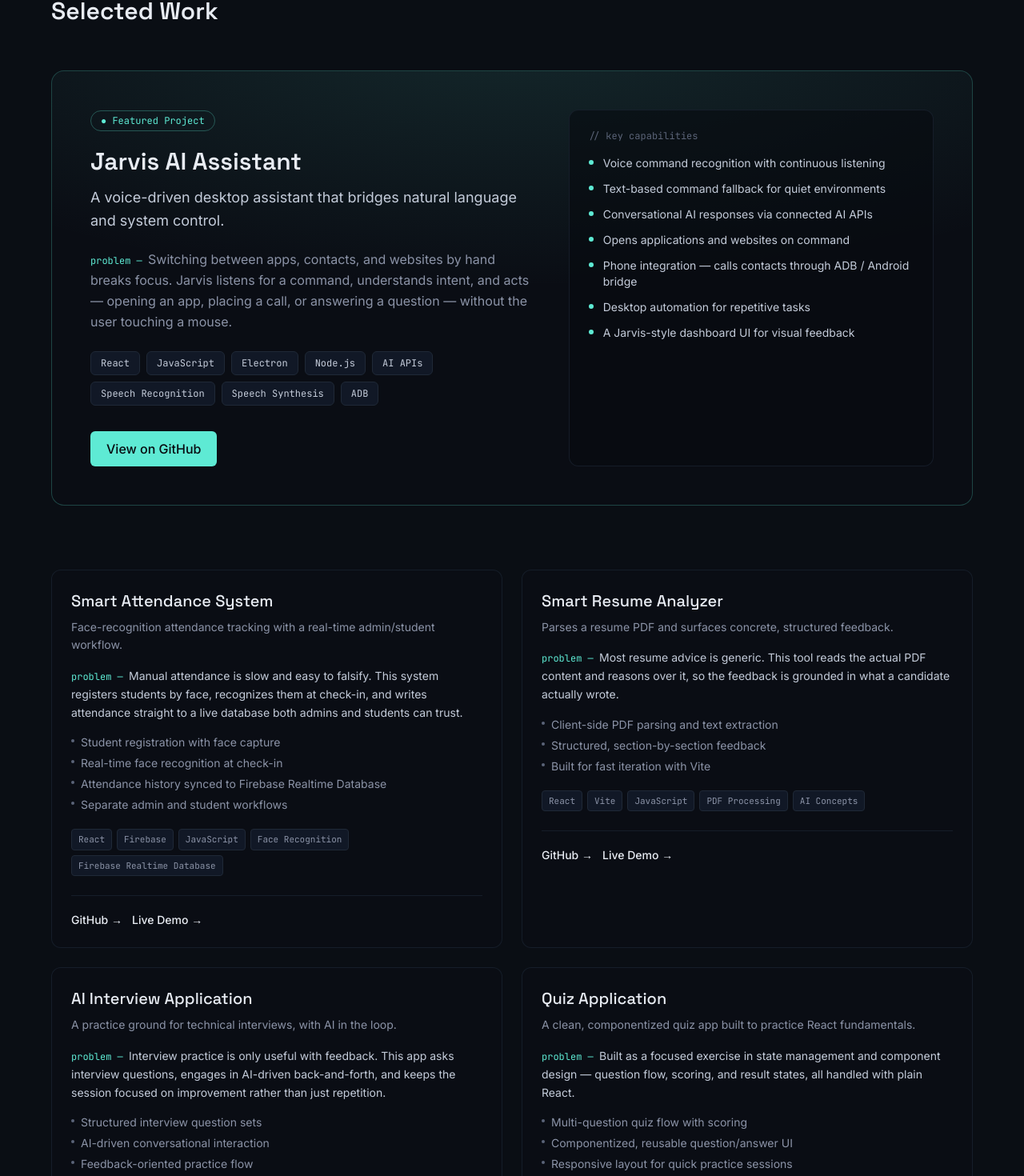
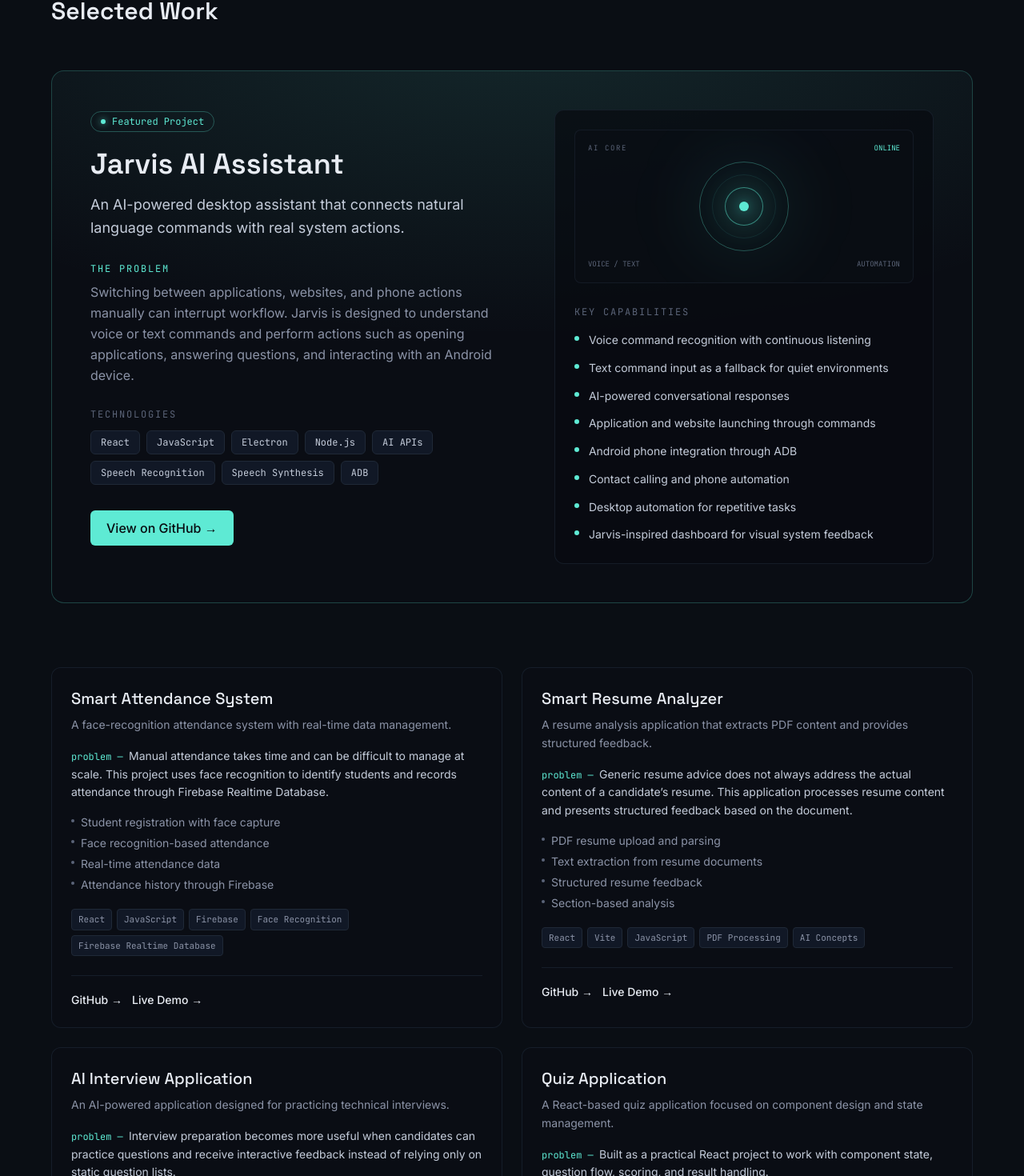
Before and after one commit to rakheebshaikh906-droid/My-Portfolio, a React (Vite) app: page / in a window 1280 px wide. Shown: the part 2671-4141 px from the top of the page at 80% size. Built offline with nearby package versions, Linux system fonts and the light colour scheme.

Commit message:
portfolio

```diff
--- a/src/components/FeaturedProject.jsx
+++ b/src/components/FeaturedProject.jsx
@@ -6,59 +6,132 @@ export default function FeaturedProject() {
 
   return (
     <Reveal className="mb-20">
-      <div className="relative rounded-2xl border border-signal-teal/25 bg-ink-900/70 overflow-hidden">
-        <div className="absolute inset-0 bg-grid-fade pointer-events-none" aria-hidden="true" />
+      <div className="relative overflow-hidden rounded-2xl border border-signal-teal/25 bg-ink-900/70">
 
-        <div className="relative p-8 lg:p-12 grid lg:grid-cols-[1.1fr_0.9fr] gap-10">
+        <div
+          className="pointer-events-none absolute inset-0 bg-grid-fade"
+          aria-hidden="true"
+        />
+
+        <div className="relative grid gap-10 p-7 sm:p-8 lg:grid-cols-[1.05fr_0.95fr] lg:gap-14 lg:p-12">
+
+          {/* Project information */}
           <div>
-            <span className="inline-flex items-center gap-2 font-mono text-xs text-signal-teal border border-signal-teal/30 rounded-full px-3 py-1">
-              ● Featured Project
+            <span className="inline-flex items-center gap-2 rounded-full border border-signal-teal/30 px-3 py-1 font-mono text-xs text-signal-teal">
+              <span className="h-1.5 w-1.5 rounded-full bg-signal-teal shadow-[0_0_8px_rgba(94,234,212,0.8)]" />
+              Featured Project
             </span>
 
-            <h3 className="mt-5 font-display font-semibold text-3xl text-fog-100">{title}</h3>
-            <p className="mt-3 text-fog-300 text-lg leading-relaxed max-w-xl">{tagline}</p>
+            <h3 className="mt-5 font-display text-3xl font-semibold text-fog-100 sm:text-4xl">
+              {title}
+            </h3>
 
-            <p className="mt-5 text-fog-500 leading-relaxed max-w-xl">
-              <span className="font-mono text-xs text-signal-teal">problem — </span>
+            <p className="mt-4 max-w-xl text-lg leading-relaxed text-fog-300">
+              {tagline}
+            </p>
+
+            <div className="mt-7">
+              <p className="mb-2 font-mono text-xs uppercase tracking-[0.15em] text-signal-teal">
+                The Problem
+              </p>
+
+              <p className="max-w-xl leading-relaxed text-fog-500">
                 {problem}
               </p>
+            </div>
 
-            <div className="mt-6 flex flex-wrap gap-2">
+            <div className="mt-7">
+              <p className="mb-3 font-mono text-xs uppercase tracking-[0.15em] text-fog-700">
+                Technologies
+              </p>
+
+              <div className="flex flex-wrap gap-2">
                 {stack.map((tech) => (
                   <span
                     key={tech}
-                  className="font-mono text-xs px-3 py-1.5 rounded-md bg-ink-800 border border-ink-600 text-fog-300"
+                    className="rounded-md border border-ink-600 bg-ink-800 px-3 py-1.5 font-mono text-xs text-fog-300 transition-colors duration-200 hover:border-signal-teal/50 hover:text-signal-teal"
                   >
                     {tech}
                   </span>
                 ))}
+              </div>
             </div>
 
             <div className="mt-8 flex flex-wrap gap-4">
               <a
                 href={github}
                 target="_blank"
-                rel="noreferrer"
-                className="rounded-md bg-signal-teal px-5 py-2.5 font-medium text-ink-950 hover:bg-signal-teal/90 transition-colors"
+                rel="noopener noreferrer"
+                className="rounded-md bg-signal-teal px-5 py-2.5 font-medium text-ink-950 transition-all duration-200 hover:-translate-y-0.5 hover:bg-signal-teal/90 hover:shadow-[0_8px_25px_rgba(94,234,212,0.15)]"
               >
-                View on GitHub
+                View on GitHub →
               </a>
             </div>
           </div>
 
-          <div className="bg-ink-950/60 border border-ink-600/60 rounded-xl p-6">
-            <p className="font-mono text-xs text-fog-700 mb-4">// key capabilities</p>
+          {/* Jarvis visual + capabilities */}
+          <div className="relative overflow-hidden rounded-xl border border-ink-600/60 bg-ink-950/70 p-6">
+
+            {/* Jarvis visual */}
+            <div className="relative flex h-48 items-center justify-center overflow-hidden rounded-lg border border-ink-600/50 bg-ink-900/80">
+
+              <div
+                aria-hidden="true"
+                className="absolute h-36 w-36 rounded-full bg-signal-teal/[0.06] blur-2xl"
+              />
+
+              <div className="relative flex h-28 w-28 items-center justify-center rounded-full border border-signal-teal/30">
+                <div className="absolute h-20 w-20 rounded-full border border-signal-teal/20 animate-pulse" />
+
+                <div className="absolute h-12 w-12 rounded-full border border-signal-teal/50 bg-signal-teal/[0.06] shadow-[0_0_35px_rgba(94,234,212,0.18)]" />
+
+                <div className="h-3 w-3 rounded-full bg-signal-teal shadow-[0_0_20px_rgba(94,234,212,0.9)]" />
+              </div>
+
+              <div className="absolute left-4 top-4 font-mono text-[9px] tracking-[0.18em] text-fog-700">
+                AI CORE
+              </div>
+
+              <div className="absolute right-4 top-4 font-mono text-[9px] text-signal-teal">
+                ONLINE
+              </div>
+
+              <div className="absolute bottom-4 left-4 font-mono text-[9px] text-fog-700">
+                VOICE / TEXT
+              </div>
+
+              <div className="absolute bottom-4 right-4 font-mono text-[9px] text-fog-700">
+                AUTOMATION
+              </div>
+            </div>
+
+            {/* Capabilities */}
+            <div className="mt-7">
+              <p className="mb-4 font-mono text-xs uppercase tracking-[0.15em] text-fog-700">
+                Key Capabilities
+              </p>
+
               <ul className="space-y-3">
                 {features.map((feature) => (
-                <li key={feature} className="flex items-start gap-3 text-sm text-fog-300">
-                  <span className="mt-1.5 h-1.5 w-1.5 rounded-full bg-signal-teal shrink-0" aria-hidden="true" />
-                  <span>{feature}</span>
+                  <li
+                    key={feature}
+                    className="flex items-start gap-3 text-sm text-fog-300"
+                  >
+                    <span
+                      className="mt-1.5 h-1.5 w-1.5 shrink-0 rounded-full bg-signal-teal"
+                      aria-hidden="true"
+                    />
+
+                    <span className="leading-relaxed">
+                      {feature}
+                    </span>
                   </li>
                 ))}
               </ul>
             </div>
           </div>
         </div>
+      </div>
     </Reveal>
   )
 }
--- a/src/data/projects.js
+++ b/src/data/projects.js
@@ -1,18 +1,34 @@
 export const featuredProject = {
   title: 'Jarvis AI Assistant',
-  tagline: 'A voice-driven desktop assistant that bridges natural language and system control.',
+
+  tagline:
+    'An AI-powered desktop assistant that connects natural language commands with real system actions.',
+
   problem:
-    'Switching between apps, contacts, and websites by hand breaks focus. Jarvis listens for a command, understands intent, and acts — opening an app, placing a call, or answering a question — without the user touching a mouse.',
+    'Switching between applications, websites, and phone actions manually can interrupt workflow. Jarvis is designed to understand voice or text commands and perform actions such as opening applications, answering questions, and interacting with an Android device.',
+
   features: [
     'Voice command recognition with continuous listening',
-    'Text-based command fallback for quiet environments',
-    'Conversational AI responses via connected AI APIs',
-    'Opens applications and websites on command',
-    'Phone integration — calls contacts through ADB / Android bridge',
+    'Text command input as a fallback for quiet environments',
+    'AI-powered conversational responses',
+    'Application and website launching through commands',
+    'Android phone integration through ADB',
+    'Contact calling and phone automation',
     'Desktop automation for repetitive tasks',
-    'A Jarvis-style dashboard UI for visual feedback',
+    'Jarvis-inspired dashboard for visual system feedback',
   ],
-  stack: ['React', 'JavaScript', 'Electron', 'Node.js', 'AI APIs', 'Speech Recognition', 'Speech Synthesis', 'ADB'],
+
+  stack: [
+    'React',
+    'JavaScript',
+    'Electron',
+    'Node.js',
+    'AI APIs',
+    'Speech Recognition',
+    'Speech Synthesis',
+    'ADB',
+  ],
+
   github: 'https://github.com/rakheebshaikh906-droid/Jarvis-Ai-',
   demo: null,
 }
@@ -20,59 +36,120 @@ export const featuredProject = {
 export const projects = [
   {
     title: 'Smart Attendance System',
-    tagline: 'Face-recognition attendance tracking with a real-time admin/student workflow.',
+
+    tagline:
+      'A face-recognition attendance system with real-time data management.',
+
     problem:
-      'Manual attendance is slow and easy to falsify. This system registers students by face, recognizes them at check-in, and writes attendance straight to a live database both admins and students can trust.',
+      'Manual attendance takes time and can be difficult to manage at scale. This project uses face recognition to identify students and records attendance through Firebase Realtime Database.',
+
     features: [
       'Student registration with face capture',
-      'Real-time face recognition at check-in',
-      'Attendance history synced to Firebase Realtime Database',
-      'Separate admin and student workflows',
+      'Face recognition-based attendance',
+      'Real-time attendance data',
+      'Attendance history through Firebase',
+      'Admin and student workflows',
     ],
-    stack: ['React', 'Firebase', 'JavaScript', 'Face Recognition', 'Firebase Realtime Database'],
-    github: 'https://github.com/rakheebshaikh906-droid/Smart-Atendance-System-using-faceRecogination',
+
+    stack: [
+      'React',
+      'JavaScript',
+      'Firebase',
+      'Face Recognition',
+      'Firebase Realtime Database',
+    ],
+
+    github:
+      'https://github.com/rakheebshaikh906-droid/Smart-Atendance-System-using-faceRecogination',
+
     demo: 'https://smart-attendance-system-29984.web.app',
   },
+
   {
     title: 'Smart Resume Analyzer',
-    tagline: 'Parses a resume PDF and surfaces concrete, structured feedback.',
+
+    tagline:
+      'A resume analysis application that extracts PDF content and provides structured feedback.',
+
     problem:
-      'Most resume advice is generic. This tool reads the actual PDF content and reasons over it, so the feedback is grounded in what a candidate actually wrote.',
+      'Generic resume advice does not always address the actual content of a candidate’s resume. This application processes resume content and presents structured feedback based on the document.',
+
     features: [
-      'Client-side PDF parsing and text extraction',
-      'Structured, section-by-section feedback',
-      'Built for fast iteration with Vite',
+      'PDF resume upload and parsing',
+      'Text extraction from resume documents',
+      'Structured resume feedback',
+      'Section-based analysis',
+      'Fast Vite-powered development workflow',
     ],
-    stack: ['React', 'Vite', 'JavaScript', 'PDF Processing', 'AI Concepts'],
-    github: 'https://github.com/rakheebshaikh906-droid/Smart-Resume-Analyzer',
+
+    stack: [
+      'React',
+      'Vite',
+      'JavaScript',
+      'PDF Processing',
+      'AI Concepts',
+    ],
+
+    github:
+      'https://github.com/rakheebshaikh906-droid/Smart-Resume-Analyzer',
+
     demo: 'https://smart-resumeanalyzer.netlify.app/',
   },
+
   {
     title: 'AI Interview Application',
-    tagline: 'A practice ground for technical interviews, with AI in the loop.',
+
+    tagline:
+      'An AI-powered application designed for practicing technical interviews.',
+
     problem:
-      'Interview practice is only useful with feedback. This app asks interview questions, engages in AI-driven back-and-forth, and keeps the session focused on improvement rather than just repetition.',
+      'Interview preparation becomes more useful when candidates can practice questions and receive interactive feedback instead of relying only on static question lists.',
+
     features: [
-      'Structured interview question sets',
-      'AI-driven conversational interaction',
-      'Feedback-oriented practice flow',
+      'Structured technical interview questions',
+      'AI-powered conversational interaction',
+      'Interactive interview practice flow',
+      'Feedback-oriented experience',
     ],
-    stack: ['React', 'JavaScript', 'AI APIs'],
-    github: 'https://github.com/rakheebshaikh906-droid/Ai-Interview-Application',
-    demo: 'https://rakheebshaikh906-droid.github.io/Ai-Interview-Application/',
+
+    stack: [
+      'React',
+      'JavaScript',
+      'AI APIs',
+    ],
+
+    github:
+      'https://github.com/rakheebshaikh906-droid/Ai-Interview-Application',
+
+    demo:
+      'https://rakheebshaikh906-droid.github.io/Ai-Interview-Application/',
   },
+
   {
     title: 'Quiz Application',
-    tagline: 'A clean, componentized quiz app built to practice React fundamentals.',
+
+    tagline:
+      'A React-based quiz application focused on component design and state management.',
+
     problem:
-      'Built as a focused exercise in state management and component design — question flow, scoring, and result states, all handled with plain React.',
+      'Built as a practical React project to work with component state, question flow, scoring, and result handling.',
+
     features: [
-      'Multi-question quiz flow with scoring',
-      'Componentized, reusable question/answer UI',
-      'Responsive layout for quick practice sessions',
+      'Multi-question quiz flow',
+      'Score calculation',
+      'Reusable question and answer components',
+      'Result state handling',
+      'Responsive interface',
     ],
-    stack: ['React', 'JavaScript'],
-    github: 'https://github.com/rakheebshaikh906-droid/QuizApp',
+
+    stack: [
+      'React',
+      'JavaScript',
+    ],
+
+    github:
+      'https://github.com/rakheebshaikh906-droid/QuizApp',
+
     demo: null,
   },
 ]
```
Lines whose indentation alone changed are shown as unchanged.
